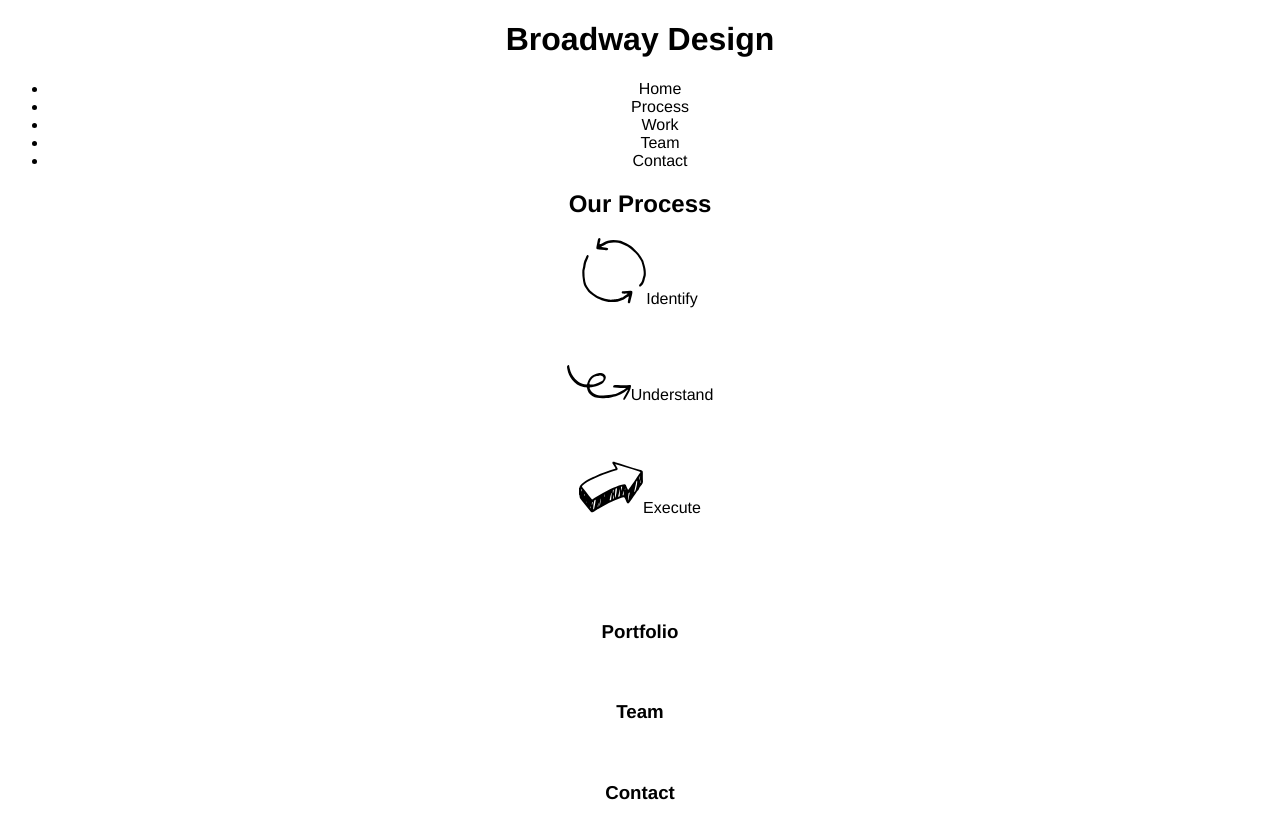
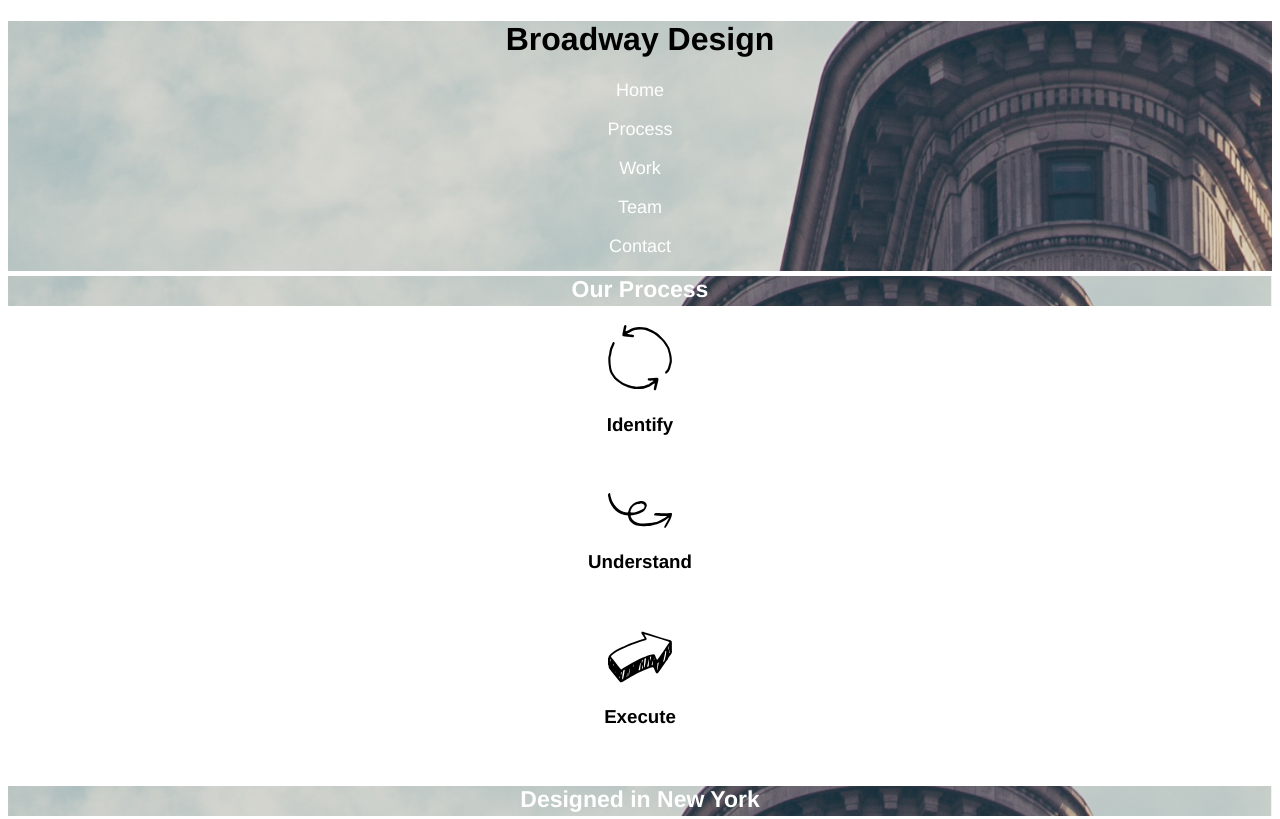
Before and after one commit to baylensmith/Broadway, a plain HTML site: page index.html in a window 1280 px wide. Shown: the top 819 px of the page. Drawn offline with Linux system fonts and the light colour scheme; files whose address does not match are found by name.

Commit message:
Add background photos. Add copyright text.

```diff
--- a/index.html
+++ b/index.html
@@ -7,26 +7,27 @@
   <body>
   <div id="header">
     <h1>Broadway Design</h1>
-    <ul>
-      <li>Home</li>
-      <li>Process</li>
-      <li>Work</li>
-      <li>Team</li>
-      <li>Contact</li>
-    </ul>
+      <p class="header">Home</p>
+      <p class="header">Process</p>
+      <p class="header">Work</p>
+      <p class="header">Team</p>
+      <p>Contact</p>
   <div id="copy">
     <h2>Our Process</h2>
     <img src=".\resources\images\understand.svg"
+    <br />
     <h3>Identify</h3>
     <p>We focus on important details.</p>
     <img src=".\resources\images\identify.svg"
+    <br />
     <h3>Understand</h3>
     <p>We study projects inside and out.</p>
     <img src=".\resources\images\execute.svg"
+    <br />
     <h3>Execute</h3>
     <p>We put everything into our work.</p>
   <div id="footer">
-    <h2>Designed in New York<h2>
+    <h2>Designed in New York</h2>
     <h3>Portfolio</h3>
     <p>Coming Soon</p>
     <h3>Team</h3>
--- a/resources/css/style.css
+++ b/resources/css/style.css
@@ -4,10 +4,12 @@
 }
 
 #header {
-  background: src(.\resources\images\the-flatiron-building.png);
+  background-image: url('file://C:/codingprojects/broadway/resources/images/the-flatiron-building.png');
+  background-size: cover;
+  height: 250px;
 }
 
-.h2 {
+h2 {
   color: white;
   font-size: 70px;
   font-weight: bold;
@@ -27,9 +29,15 @@ p {
   font-size: 14px;
 }
 
-#footer h2 {
+ul {
+  padding-top: 5px;
+}
+
+h2 {
   font-size: 23px;
   font-weight: bold;
   color: white;
-  background: src(.\resources\images\the-flatiron-building.png);
+  background-image: url('file://C:/codingprojects/broadway/resources/images/the-flatiron-building.png');
+  background-size: cover;
+  height: 30px;
 }
```
